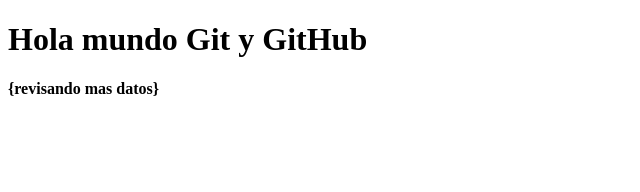
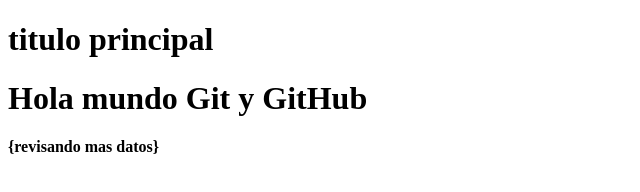
Before and after one commit to Jeec4444/wp_jeec, a plain HTML site: page index.html in a window 1280 px wide. Shown: the whole page, without its empty margins (0-640 px from the left). Drawn offline with Linux system fonts and the light colour scheme.

Commit message:
Aumentando cabecera

```diff
--- a/index.html
+++ b/index.html
@@ -5,6 +5,9 @@
 	<title>Git-Hub	</title>
 </head>
 <body>
+	<header>
+		<h1>titulo principal</h1>
+	</header>
 	<h1>Hola mundo Git y GitHub</h1>
 	<div class="container">
 		<h4>{revisando mas datos}	</h4>
```
